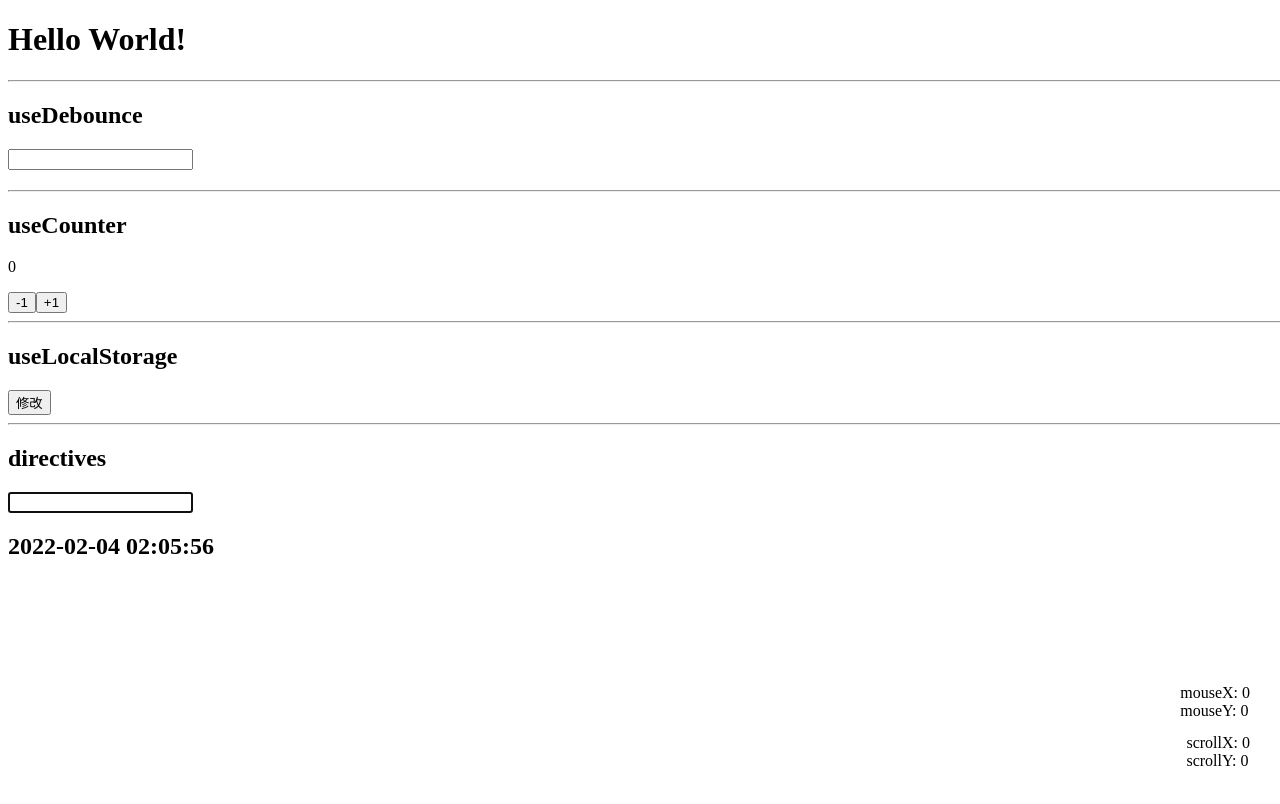
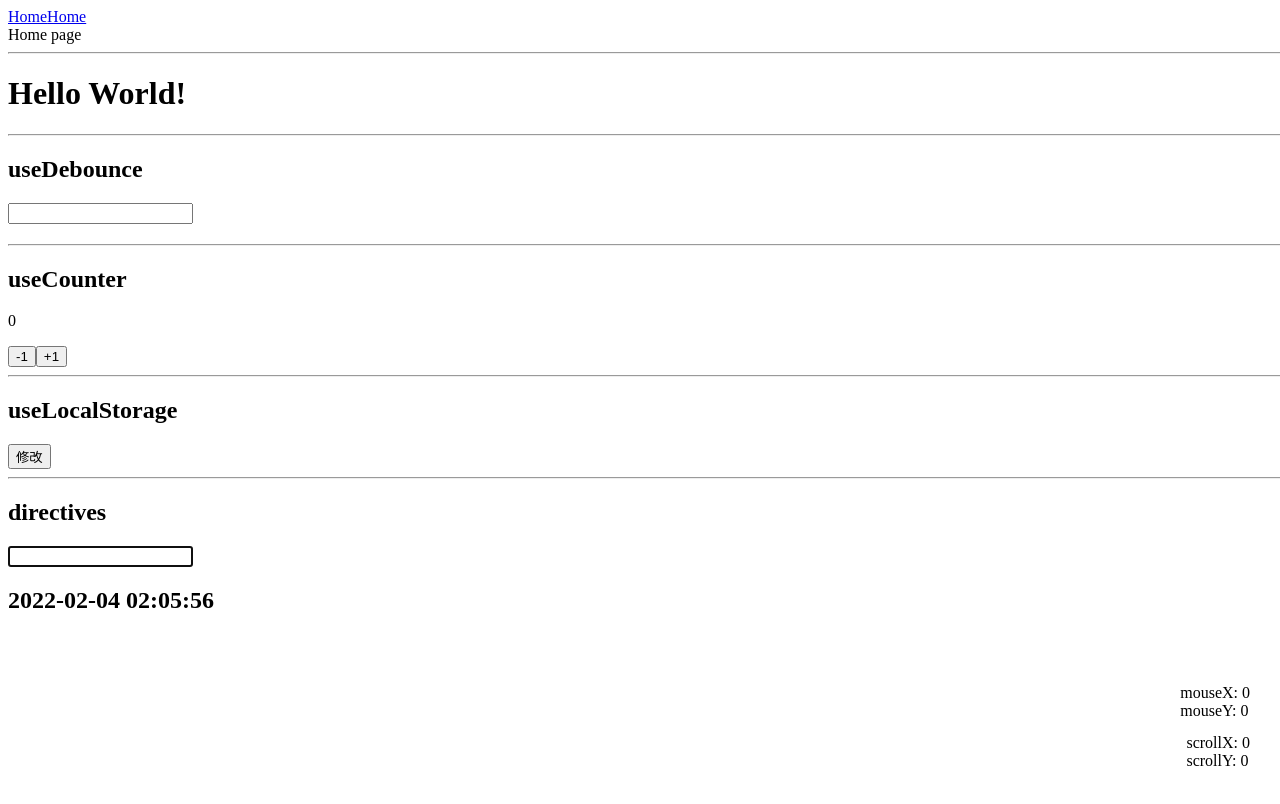
Before and after one commit to Hongbusi/learn-vue3, a Vue app: page /home in a window 1280 px wide. Shown: the top 804 px of the page. Built offline with nearby package versions, Linux system fonts and the light colour scheme.

Commit message:
feat: router

```diff
--- a/package.json
+++ b/package.json
@@ -22,7 +22,8 @@
   "homepage": "https://github.com/Hongbusi/learn-vue3#readme",
   "dependencies": {
     "dayjs": "^1.10.7",
-    "vue": "^3.2.25"
+    "vue": "^3.2.25",
+    "vue-router": "^4.0.12"
   },
   "devDependencies": {
     "@commitlint/cli": "^16.0.2",
--- a/src/App.vue
+++ b/src/App.vue
@@ -1,5 +1,10 @@
 <template>
   <div class="content">
+    <router-link to="/home">Home</router-link>
+    <router-link to="/about">Home</router-link>
+    <router-view></router-view>
+    <hr>
+
     <h1>Hello World!</h1>
     <hr>
 
--- a/src/main.js
+++ b/src/main.js
@@ -1,10 +1,13 @@
 import { createApp } from 'vue';
+import router from './router';
 import App from './App.vue';
 
 import registerDirectives from './directives';
 
 const app = createApp(App);
 
+app.use(router);
+
 registerDirectives(app);
 
 app.mount('#app');
--- /dev/null
+++ b/src/router/index.js
@@ -0,0 +1,27 @@
+import { createRouter, createWebHistory } from 'vue-router';
+
+const routes = [
+  {
+    path: '/',
+    redirect: '/home'
+  },
+  {
+    path: '/home',
+    component: () => import('../views/Home.vue')
+  },
+  {
+    path: '/about',
+    component: () => import('../views/About.vue')
+  },
+  {
+    path: '/:pathMatch(.*)',
+    component: () => import('../views/NotFound.vue')
+  }
+];
+
+const router = createRouter({
+  routes,
+  history: createWebHistory()
+});
+
+export default router;
--- /dev/null
+++ b/src/views/About.vue
@@ -0,0 +1,15 @@
+<template>
+  <div>
+    About page
+  </div>
+</template>
+
+<script>
+  export default {
+
+  }
+</script>
+
+<style scoped>
+
+</style>
--- /dev/null
+++ b/src/views/Home.vue
@@ -0,0 +1,15 @@
+<template>
+  <div>
+    Home page
+  </div>
+</template>
+
+<script>
+  export default {
+
+  }
+</script>
+
+<style scoped>
+
+</style>
--- /dev/null
+++ b/src/views/NotFound.vue
@@ -0,0 +1,15 @@
+<template>
+  <div>
+    NotFound page
+  </div>
+</template>
+
+<script>
+  export default {
+
+  }
+</script>
+
+<style scoped>
+
+</style>
```
Also changed, not shown: 1 other file (tests, documents, lock files or other folders).
